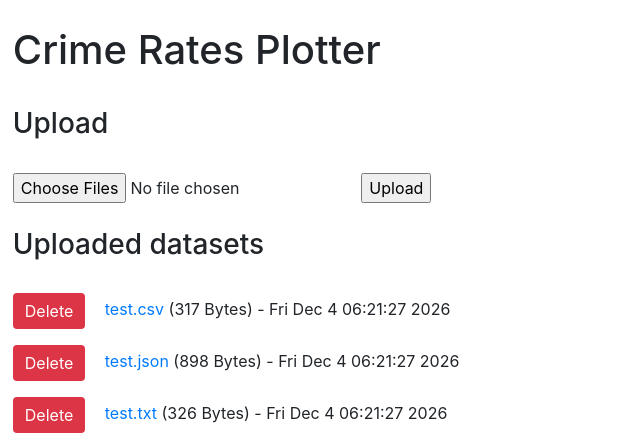
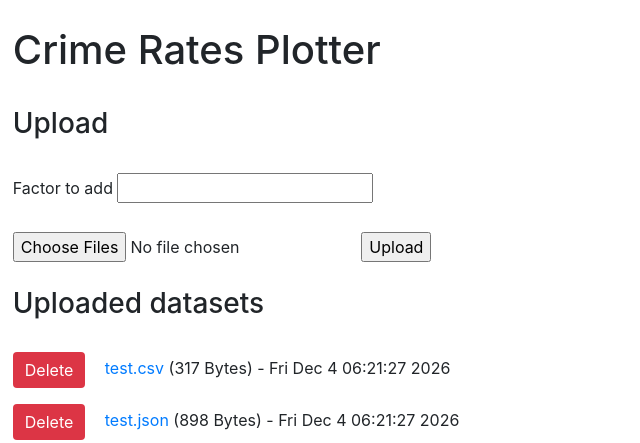
Before and after one commit to jonnnnn-c/1002_Python_Project, a Flask app: page /upload_files in a window 1280 px wide. Shown: the part 56-499 px from the top of the page, without its empty margins (0-640 px from the left). Run offline with Flask 2, Linux system fonts and the light colour scheme; some libraries are stand-ins or nearby versions.

Commit message:
added factor value to upload form

```diff
--- a/templates/upload_files.html
+++ b/templates/upload_files.html
@@ -18,6 +18,9 @@
         <h3>Upload</h3>
         <br>
         <form action = "/upload_files" method="POST" enctype="multipart/form-data">
+            <label for="newfactor">Factor to add</label>
+            <input type="text" id="newfactor" name="newfactor">
+            <br><br>
             <input type="file" name="file" multiple />
             <input type = "submit" value="Upload">
         </form>
```
